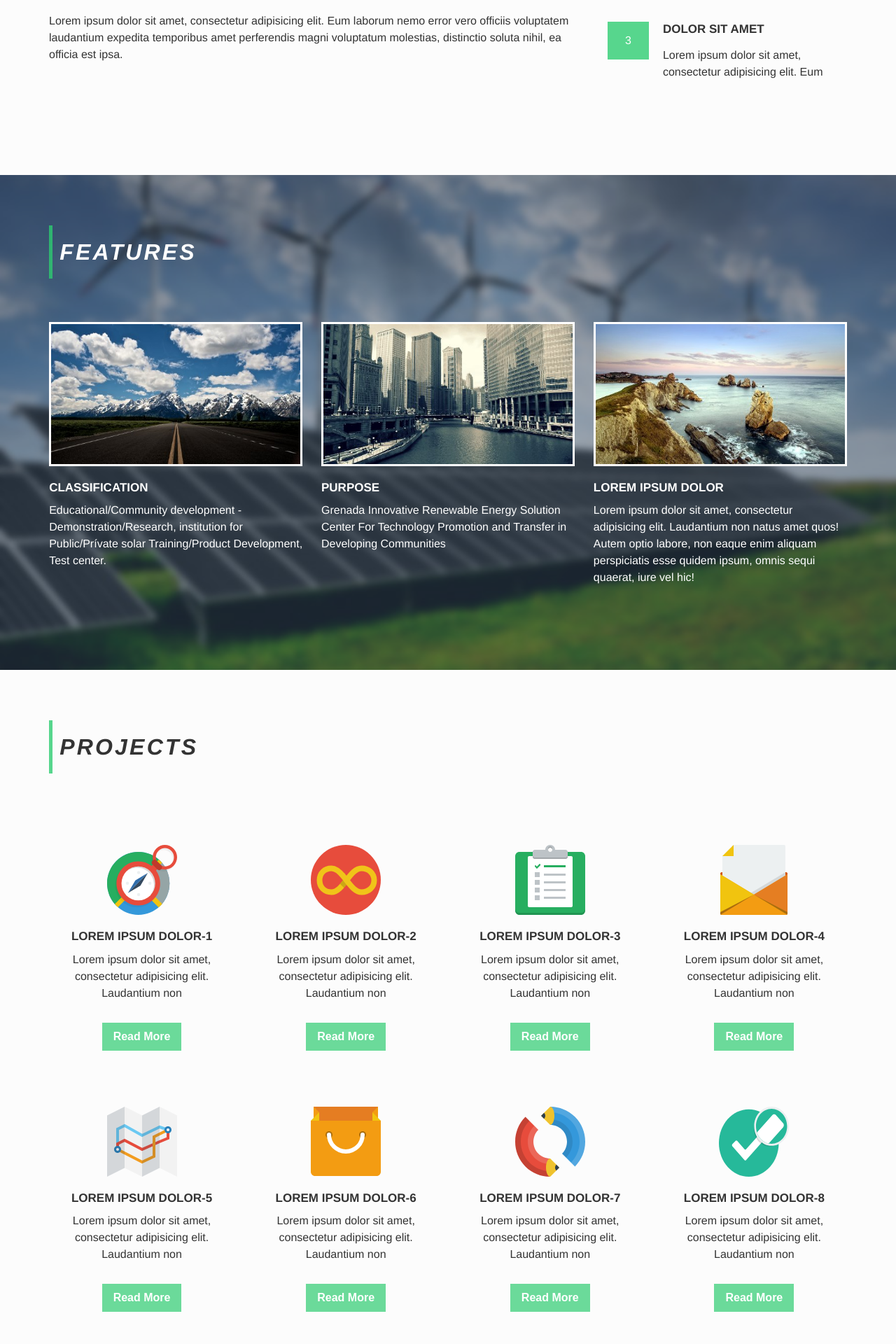
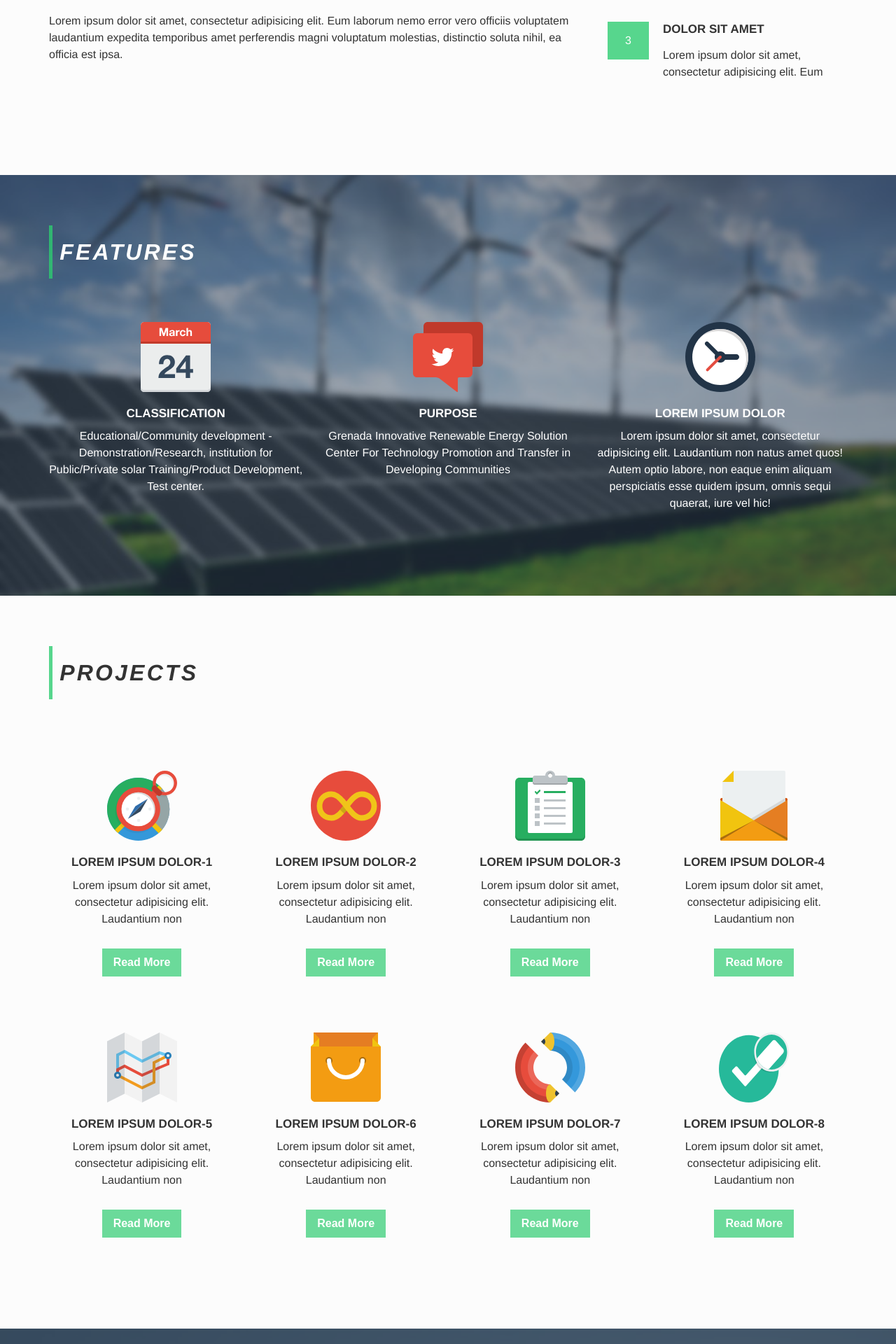
Before and after one commit to kerrongordon/gsetri-test, a Jekyll site: the page built from index.html, in a window 1280 px wide. Shown: the part 1255-3175 px from the top of the page at 70% size. Built offline with Jekyll 4.4.1, drawn with Linux system fonts in a browser that asks for light colours.

Commit message:
remove img

```diff
--- a/_data/features.yml
+++ b/_data/features.yml
@@ -3,6 +3,6 @@ title: Features
 backgroundImage: features-bg
 
 article:
-- {title: 'Classification', img: 'features-1.jpg', ani: 'fadeInLeft', content: 'Educational/Community development -Demonstration/Research, institution for Public/Prívate solar Training/Product Development, Test center.'}
-- {title: 'Purpose', img: 'features-2.jpg', ani: 'fadeInUp', content: 'Grenada Innovative Renewable Energy Solution Center For Technology Promotion and Transfer in Developing Communities'}
-- {title: 'Lorem ipsum dolor', img: 'features-3.jpg', ani: 'fadeInRight', content: 'Lorem ipsum dolor sit amet, consectetur adipisicing elit. Laudantium non natus amet quos! Autem optio labore, non eaque enim aliquam perspiciatis esse quidem ipsum, omnis sequi quaerat, iure vel hic!'}
+- {title: 'Classification', img: 'icons/calendar.svg', ani: 'fadeInLeft', content: 'Educational/Community development -Demonstration/Research, institution for Public/Prívate solar Training/Product Development, Test center.'}
+- {title: 'Purpose', img: 'icons/chat.svg', ani: 'fadeInUp', content: 'Grenada Innovative Renewable Energy Solution Center For Technology Promotion and Transfer in Developing Communities'}
+- {title: 'Lorem ipsum dolor', img: 'icons/clocks.svg', ani: 'fadeInRight', content: 'Lorem ipsum dolor sit amet, consectetur adipisicing elit. Laudantium non natus amet quos! Autem optio labore, non eaque enim aliquam perspiciatis esse quidem ipsum, omnis sequi quaerat, iure vel hic!'}
--- a/assets/_sass/section/_features.scss
+++ b/assets/_sass/section/_features.scss
@@ -16,7 +16,7 @@
 	}
 
 	img {
-		border: solid 3px #fff;
+		//border: solid 3px #fff;
 	}
 
 	.full-w {
@@ -35,6 +35,7 @@
 	.content {
 		@include span-columns( 4 );
 		@include transition ( all 0.7s ease-in-out );
+		text-align: center;
 
 		h4 {
 			font-size: 17px;
```
Also changed, not shown: assets/img/features-1.jpg (deleted), assets/img/features-2.jpg (deleted), assets/img/features-3.jpg (deleted), assets/img/icons/calendar.svg (added), assets/img/icons/chat.svg (added), assets/img/icons/clocks.svg (added).
